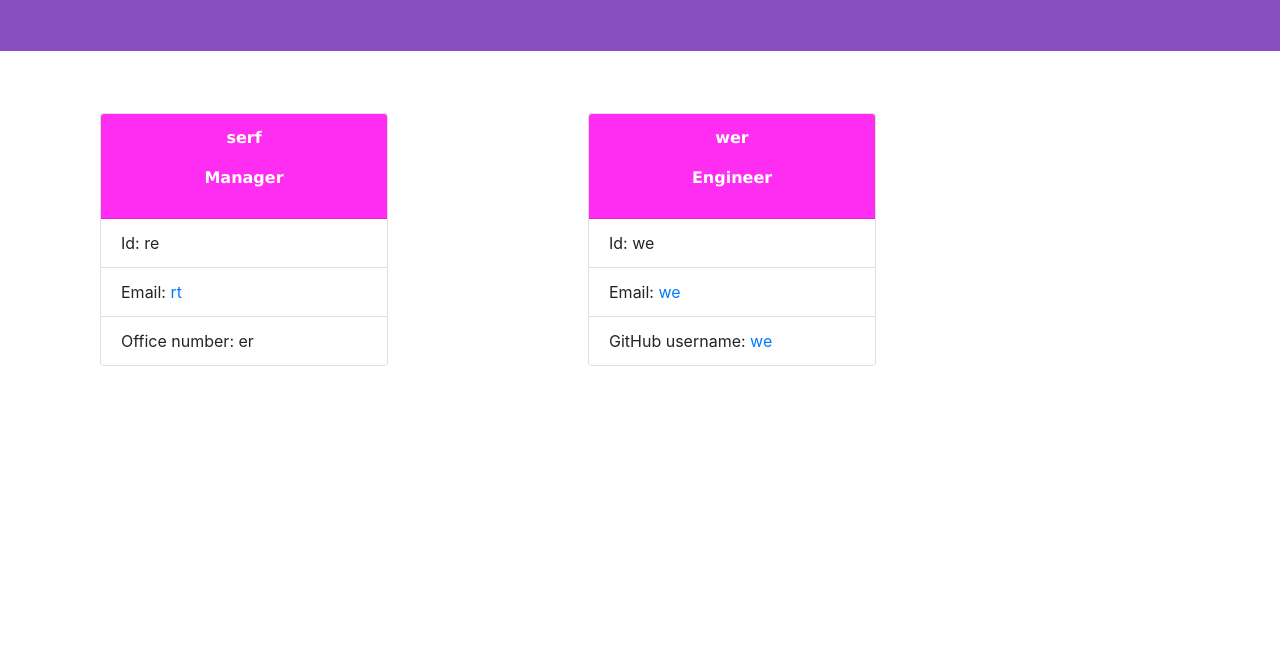
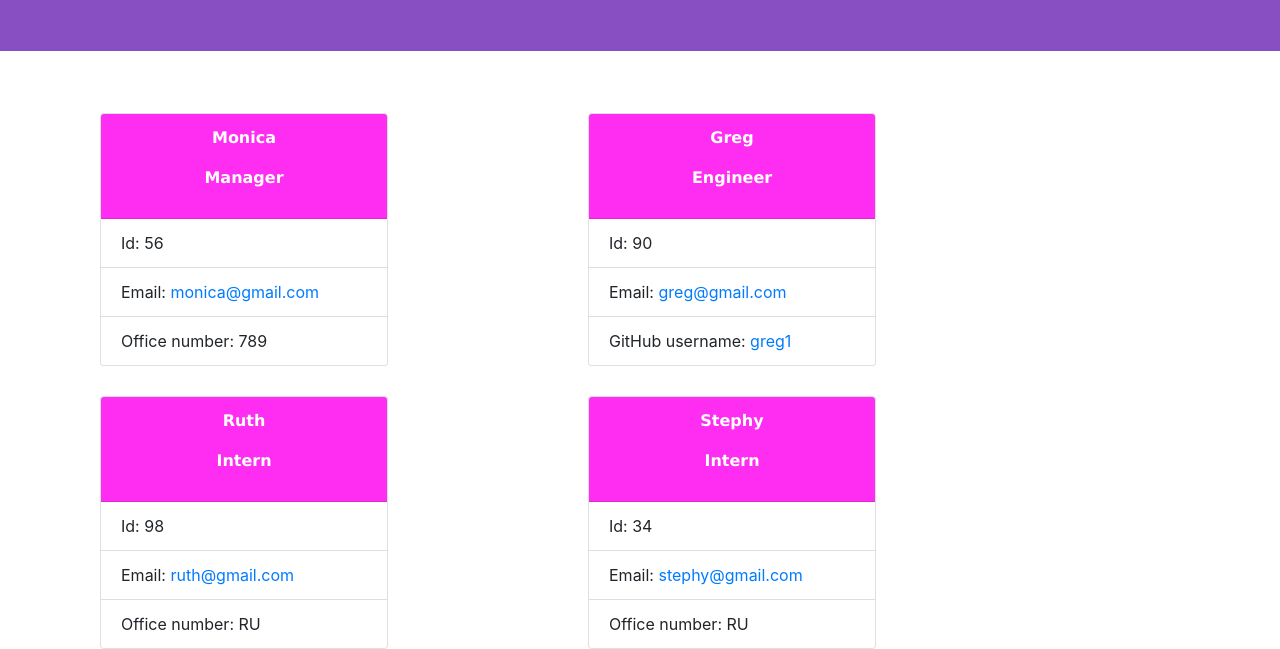
Before and after one commit to monicadolce/gen_team, a website: page dist/index.html in a window 1280 px wide. Shown: the part 152-801 px from the top of the page. Drawn offline with nearby package versions, Linux system fonts and the light colour scheme.

Commit message:
added screenshot to images folder

```diff
--- a/dist/index.html
+++ b/dist/index.html
@@ -15,24 +15,46 @@
   </div>
   <div><div class="card" style="width: 18rem;">
     <div class="card-header">
-    <p>serf</p>
+    <p>Monica</p>
     <p>Manager</p>
     </div>
     <ul class="list-group list-group-flush">
-      <li class="list-group-item">Id: re</li>
-      <li class="list-group-item">Email: <a href="mailto:rt">rt</a></li>
-      <li class="list-group-item">Office number: er</li>
+      <li class="list-group-item">Id: 56</li>
+      <li class="list-group-item">Email: <a href="mailto:monica@gmail.com">monica@gmail.com</a></li>
+      <li class="list-group-item">Office number: 789</li>
     </ul>
   </div>
   </div><div class="card" style="width: 18rem;">
       <div class="card-header">
-      <p>wer</p>
+      <p>Greg</p>
       <p>Engineer</p>
       </div>
       <ul class="list-group list-group-flush">
-        <li class="list-group-item">Id: we</li>
-        <li class="list-group-item">Email: <a href="mailto:we">we</a></li>
-        <li class="list-group-item">GitHub username:<a href = "https://github.com/we" target="_blank"> we</a></li>
+        <li class="list-group-item">Id: 90</li>
+        <li class="list-group-item">Email: <a href="mailto:greg@gmail.com">greg@gmail.com</a></li>
+        <li class="list-group-item">GitHub username:<a href = "https://github.com/greg1" target="_blank"> greg1</a></li>
+      </ul>
+    </div>
+    </div><div class="card" style="width: 18rem;">
+      <div class="card-header">
+      <p>Ruth</p>
+      <p>Intern</p>
+      </div>
+      <ul class="list-group list-group-flush">
+        <li class="list-group-item">Id: 98</li>
+        <li class="list-group-item">Email: <a href="mailto:ruth@gmail.com">ruth@gmail.com</a></li>
+        <li class="list-group-item">Office number: RU</li>
+      </ul>
+    </div>
+    </div><div class="card" style="width: 18rem;">
+      <div class="card-header">
+      <p>Stephy</p>
+      <p>Intern</p>
+      </div>
+      <ul class="list-group list-group-flush">
+        <li class="list-group-item">Id: 34</li>
+        <li class="list-group-item">Email: <a href="mailto:stephy@gmail.com">stephy@gmail.com</a></li>
+        <li class="list-group-item">Office number: RU</li>
       </ul>
     </div>
     </div></div>
```
Also changed, not shown: images/gen_team.png (added).
